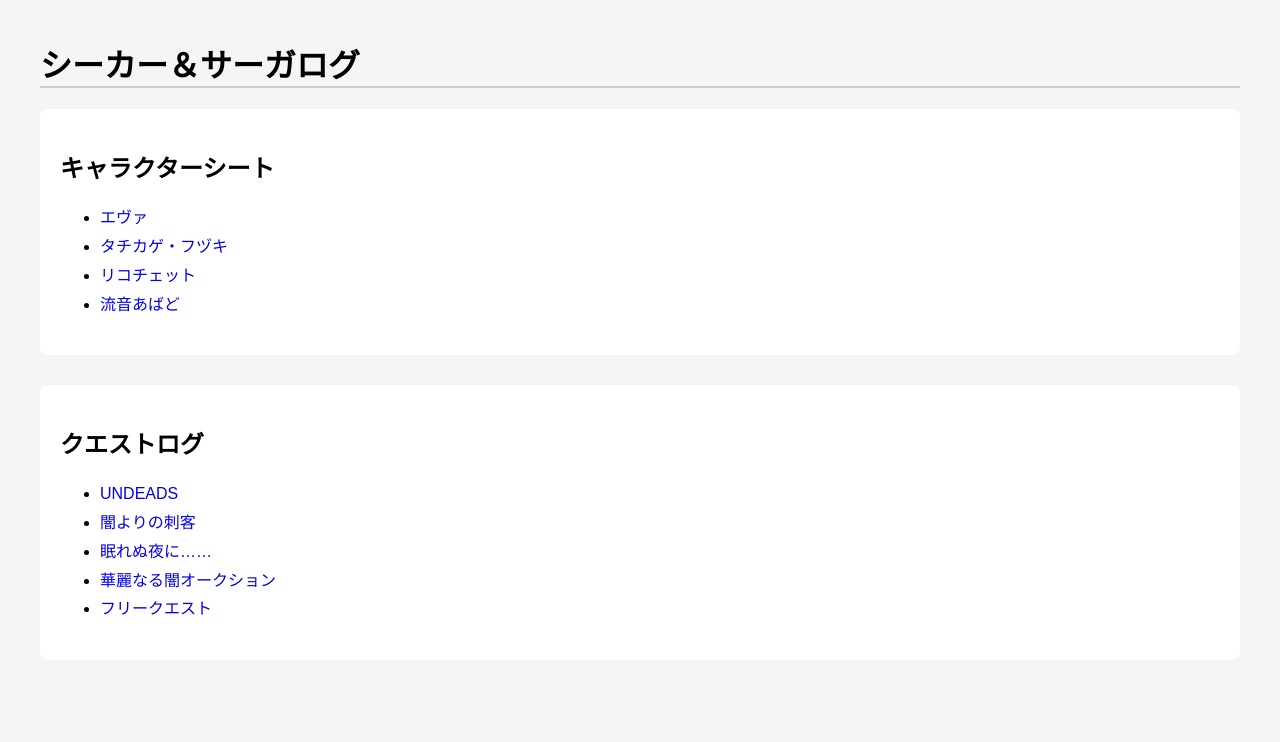
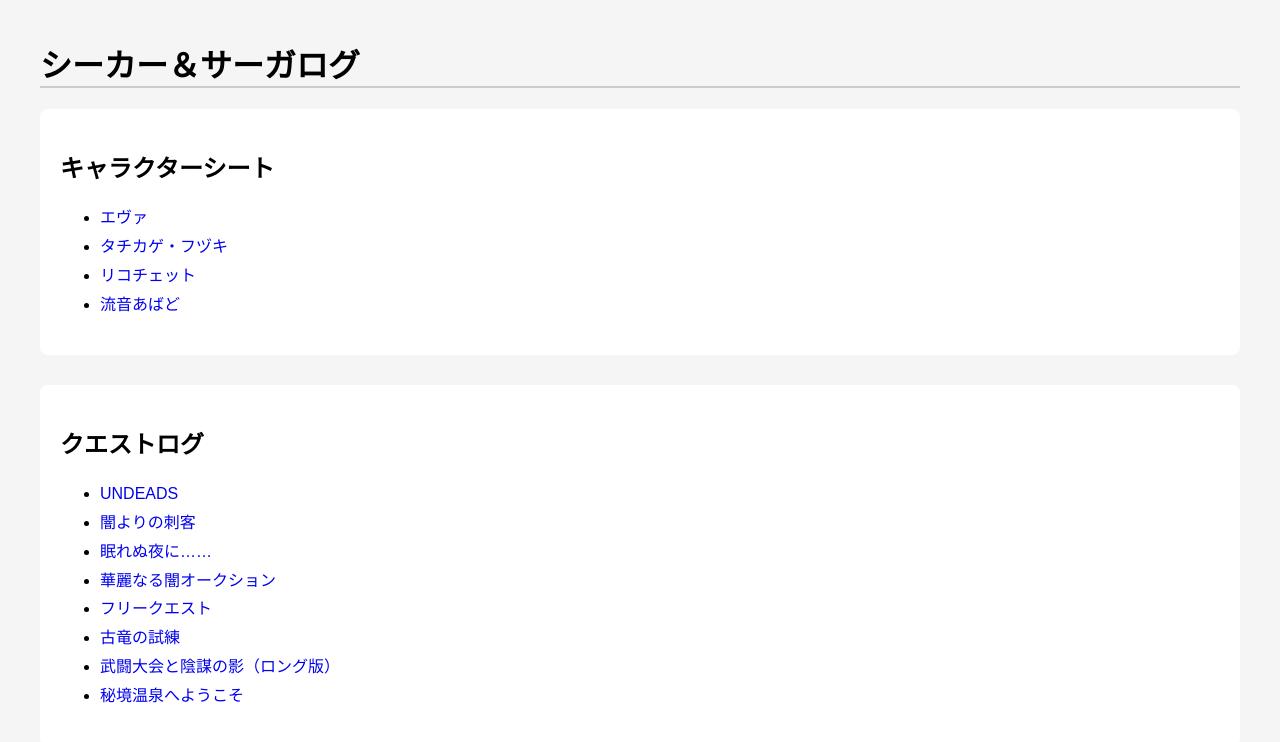
Before and after one commit to nullundefinded/myTest, a plain HTML site: page index.html in a window 1280 px wide. Drawn offline with Linux system fonts and the light colour scheme.

Commit message:
Add files via upload

```diff
--- a/index.html
+++ b/index.html
@@ -52,6 +52,9 @@ a:hover{
 <li><a href="./quest/20260306_004059_眠れぬ夜に…….html">眠れぬ夜に……</a></li>
 <li><a href="./quest/20260306_010153_華麗なる闇オークション.html">華麗なる闇オークション</a></li>
 <li><a href="./quest/20260306_011547_フリークエスト.html">フリークエスト</a></li>
+<li><a href="./quest/20260308_204841_古竜の試練.html">古竜の試練</a></li>
+<li><a href="./quest/20260308_212703_武闘大会と陰謀の影（ロング版）.html">武闘大会と陰謀の影（ロング版）</a></li>
+<li><a href="./quest/20260308_220754_秘境温泉へようこそ.html">秘境温泉へようこそ</a></li>
 </ul>
 </div>
 
```
